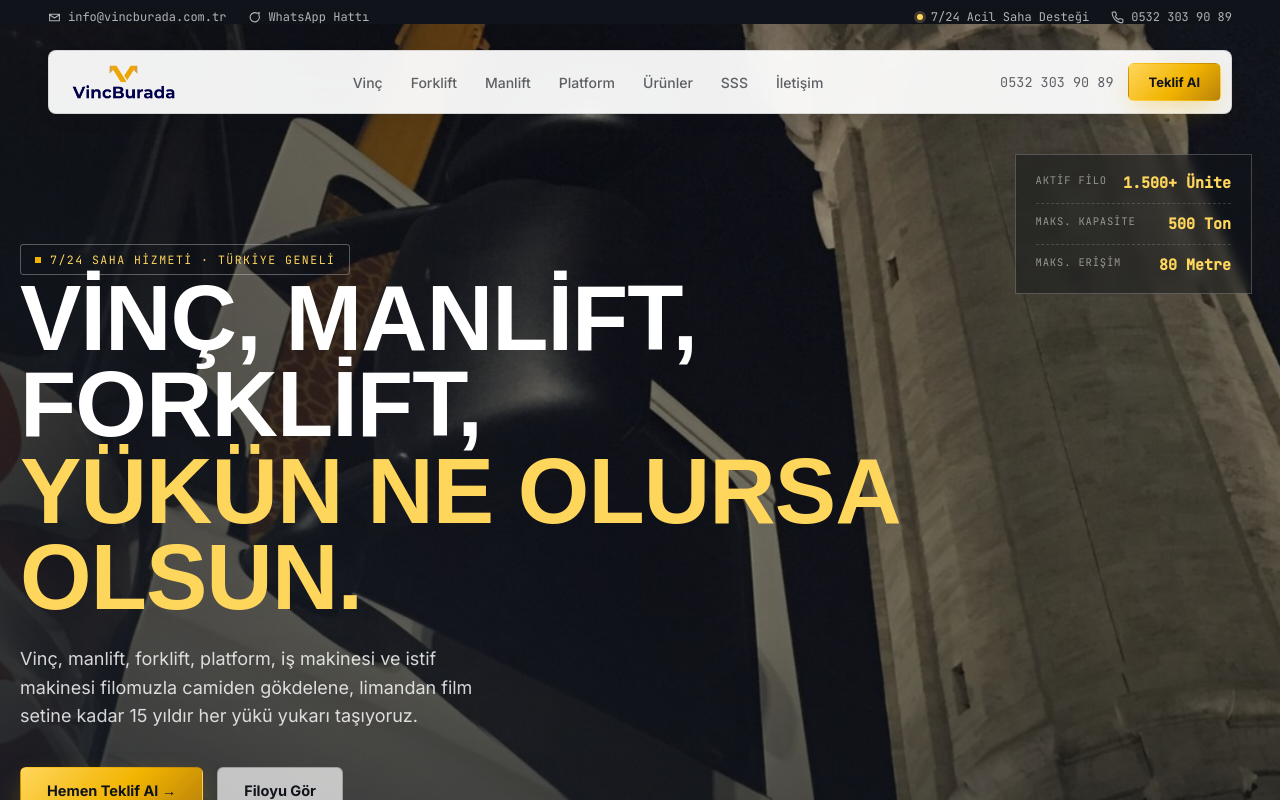
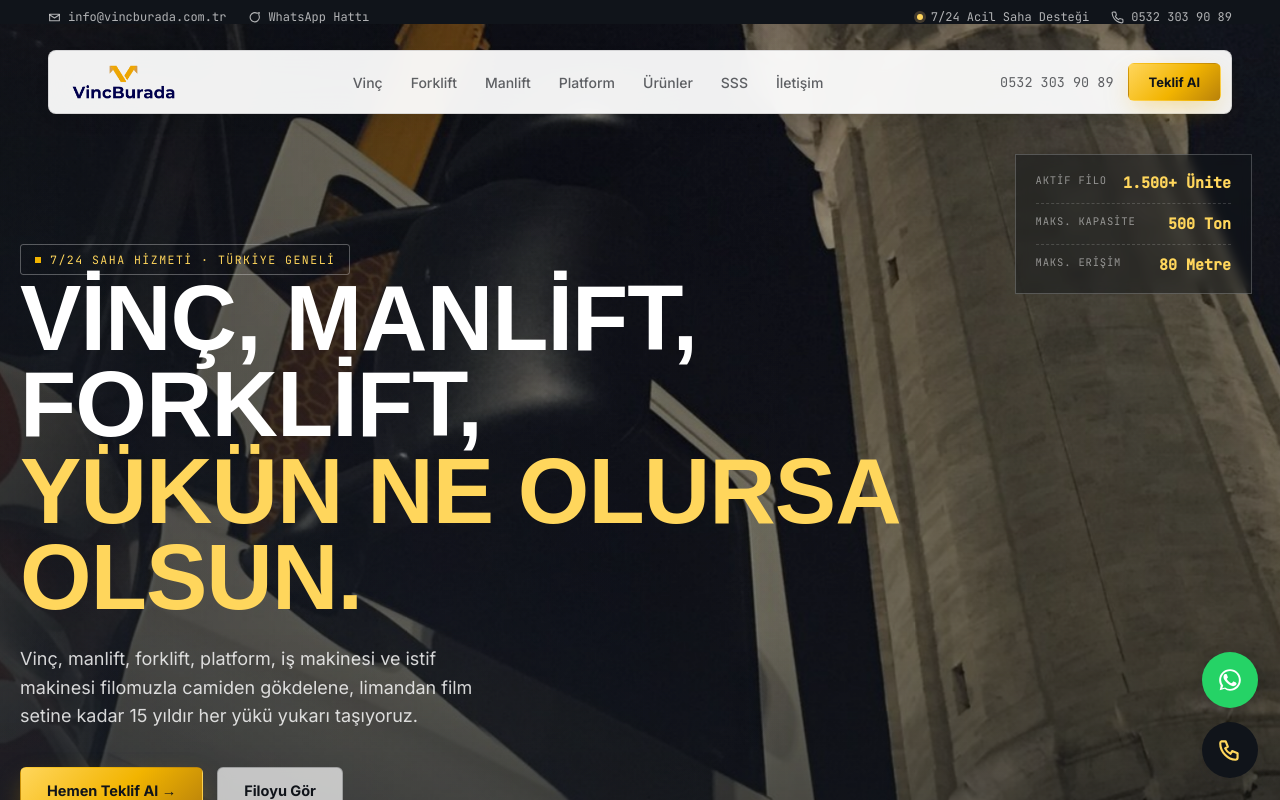
Before and after one commit to fatihemincakiroglu/vincburada, a Next.js app: page / in a window 1280 px wide. Shown: the top 800 px of the page. Built offline with nearby package versions, Linux system fonts and the light colour scheme; a web font is replaced by a local one.

Commit message:
Sag alt kosede whatsapp ve telefon butonu ekle

```diff
--- /dev/null
+++ b/app/components/FloatingContact.tsx
@@ -0,0 +1,30 @@
+export default function FloatingContact() {
+  return (
+    <div className="fab-stack" aria-label="Hızlı iletişim">
+      <a
+        className="fab fab-whatsapp"
+        href="https://wa.me/905323039089"
+        target="_blank"
+        rel="noopener noreferrer"
+        aria-label="WhatsApp ile yaz"
+      >
+        <svg viewBox="0 0 24 24" fill="currentColor">
+          <path d="M17.472 14.382c-.297-.149-1.758-.867-2.03-.967-.273-.099-.471-.148-.67.15-.197.297-.767.966-.94 1.164-.173.199-.347.223-.644.075-.297-.15-1.255-.463-2.39-1.475-.883-.788-1.48-1.761-1.653-2.059-.173-.297-.018-.458.13-.606.149-.15.298-.347.446-.52.148-.174.198-.298.297-.497.099-.198.05-.371-.05-.52-.099-.148-.669-1.612-.916-2.207-.242-.579-.487-.5-.669-.51-.173-.008-.371-.01-.57-.01-.198 0-.52.074-.792.372-.272.297-1.04 1.016-1.04 2.479 0 1.462 1.065 2.875 1.213 3.074.149.198 2.096 3.2 5.077 4.487 2.981 1.287 2.981.858 3.522.805.54-.05 1.758-.718 2.006-1.413.248-.694.248-1.289.173-1.413-.074-.124-.272-.198-.57-.347z" />
+          <path d="M12 2C6.477 2 2 6.477 2 12c0 1.898.532 3.67 1.457 5.184L2.5 21.5l4.5-1.42A9.94 9.94 0 0 0 12 22c5.523 0 10-4.477 10-10S17.523 2 12 2zm0 18.2a8.16 8.16 0 0 1-4.166-1.14l-.298-.177-2.66.838.85-2.594-.194-.31A8.19 8.19 0 0 1 3.8 12c0-4.529 3.671-8.2 8.2-8.2s8.2 3.671 8.2 8.2-3.671 8.2-8.2 8.2z" />
+        </svg>
+        <span className="fab-tip">WhatsApp Hattı</span>
+      </a>
+
+      <a className="fab fab-phone" href="tel:+905323039089" aria-label="Bizi arayın">
+        <svg viewBox="0 0 24 24" fill="none" stroke="currentColor" strokeWidth="2">
+          <path
+            d="M4 4h4l2 5-2.5 1.5a11 11 0 0 0 5 5L14 13l5 2v4a2 2 0 0 1-2 2C10.163 21 3 13.837 3 6a2 2 0 0 1 1-2z"
+            strokeLinecap="round"
+            strokeLinejoin="round"
+          />
+        </svg>
+        <span className="fab-tip">0532 303 90 89</span>
+      </a>
+    </div>
+  );
+}
--- a/app/layout.tsx
+++ b/app/layout.tsx
@@ -3,6 +3,7 @@ import { Big_Shoulders, Inter, JetBrains_Mono } from "next/font/google";
 import "./vincburada.css";
 import Header from "./components/Header";
 import Footer from "./components/Footer";
+import FloatingContact from "./components/FloatingContact";
 
 const bigShoulders = Big_Shoulders({
   subsets: ["latin"],
@@ -39,6 +40,7 @@ export default function RootLayout({
         <Header />
         {children}
         <Footer />
+        <FloatingContact />
       </body>
     </html>
   );
--- a/app/vincburada.css
+++ b/app/vincburada.css
@@ -699,3 +699,45 @@ footer{padding:80px 0 32px;border-top:1px solid var(--line);background:var(--bg-
 .finder-select-option:hover{background:var(--gold-pale);}
 .finder-select-option.active{background:var(--gold);color:var(--ink);font-weight:700;}
 @media (max-width:900px){.finder-select-panel{left:0;right:0;min-width:0;}}
+
+/* ===== FLOATING WHATSAPP + PHONE BUTTONS ===== */
+.fab-stack{
+  position:fixed;right:22px;bottom:22px;z-index:200;
+  display:flex;flex-direction:column;gap:14px;
+  padding-bottom:env(safe-area-inset-bottom);
+}
+.fab{
+  width:56px;height:56px;border-radius:50%;
+  display:flex;align-items:center;justify-content:center;
+  box-shadow:0 10px 26px -8px rgba(16,20,26,.35);
+  position:relative;transition:transform .2s cubic-bezier(.2,.7,.2,1), box-shadow .2s ease;
+}
+.fab:hover{transform:translateY(-3px) scale(1.05);box-shadow:0 14px 32px -8px rgba(16,20,26,.45);}
+.fab svg{width:26px;height:26px;}
+.fab-whatsapp{background:#25D366;color:#fff;}
+.fab-whatsapp::before{
+  content:"";position:absolute;inset:0;border-radius:50%;background:#25D366;
+  animation:fabPulse 2.4s ease-out infinite;z-index:-1;
+}
+.fab-phone{background:var(--ink);color:var(--gold-soft);}
+@keyframes fabPulse{
+  0%{transform:scale(1);opacity:.55;}
+  70%{transform:scale(1.9);opacity:0;}
+  100%{opacity:0;}
+}
+.fab-tip{
+  position:absolute;right:calc(100% + 12px);top:50%;transform:translateY(-50%) translateX(6px);
+  background:var(--ink);color:#fff;font-family:var(--body);font-size:12.5px;font-weight:600;
+  padding:8px 14px;border-radius:6px;white-space:nowrap;
+  opacity:0;pointer-events:none;transition:opacity .18s ease, transform .18s ease;
+  box-shadow:var(--shadow-sm);
+}
+.fab:hover .fab-tip{opacity:1;transform:translateY(-50%) translateX(0);}
+@media (prefers-reduced-motion:reduce){.fab-whatsapp::before{animation:none;}}
+
+@media (max-width:640px){
+  .fab-stack{right:16px;bottom:16px;gap:12px;}
+  .fab{width:50px;height:50px;}
+  .fab svg{width:23px;height:23px;}
+  .fab-tip{display:none;}
+}
```
